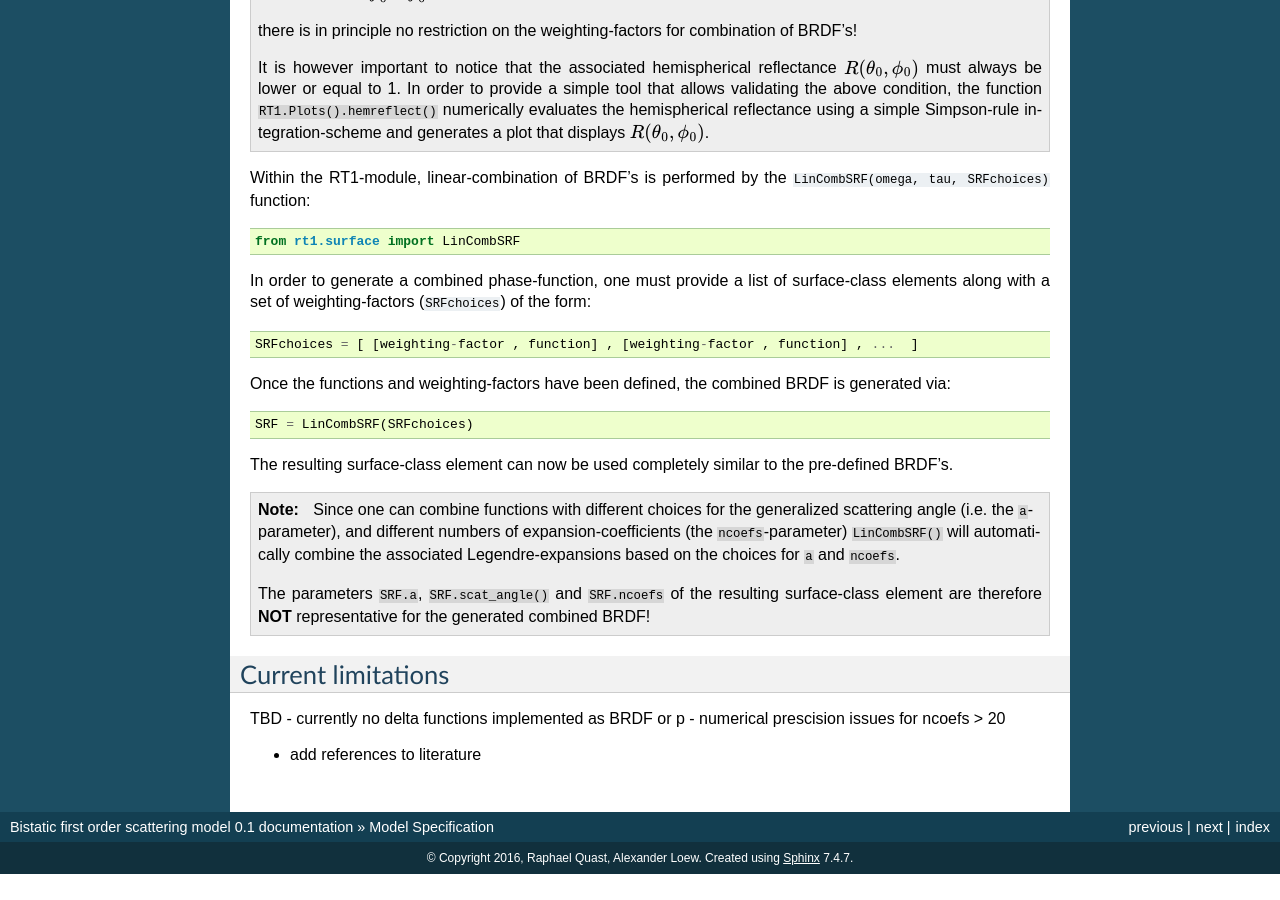
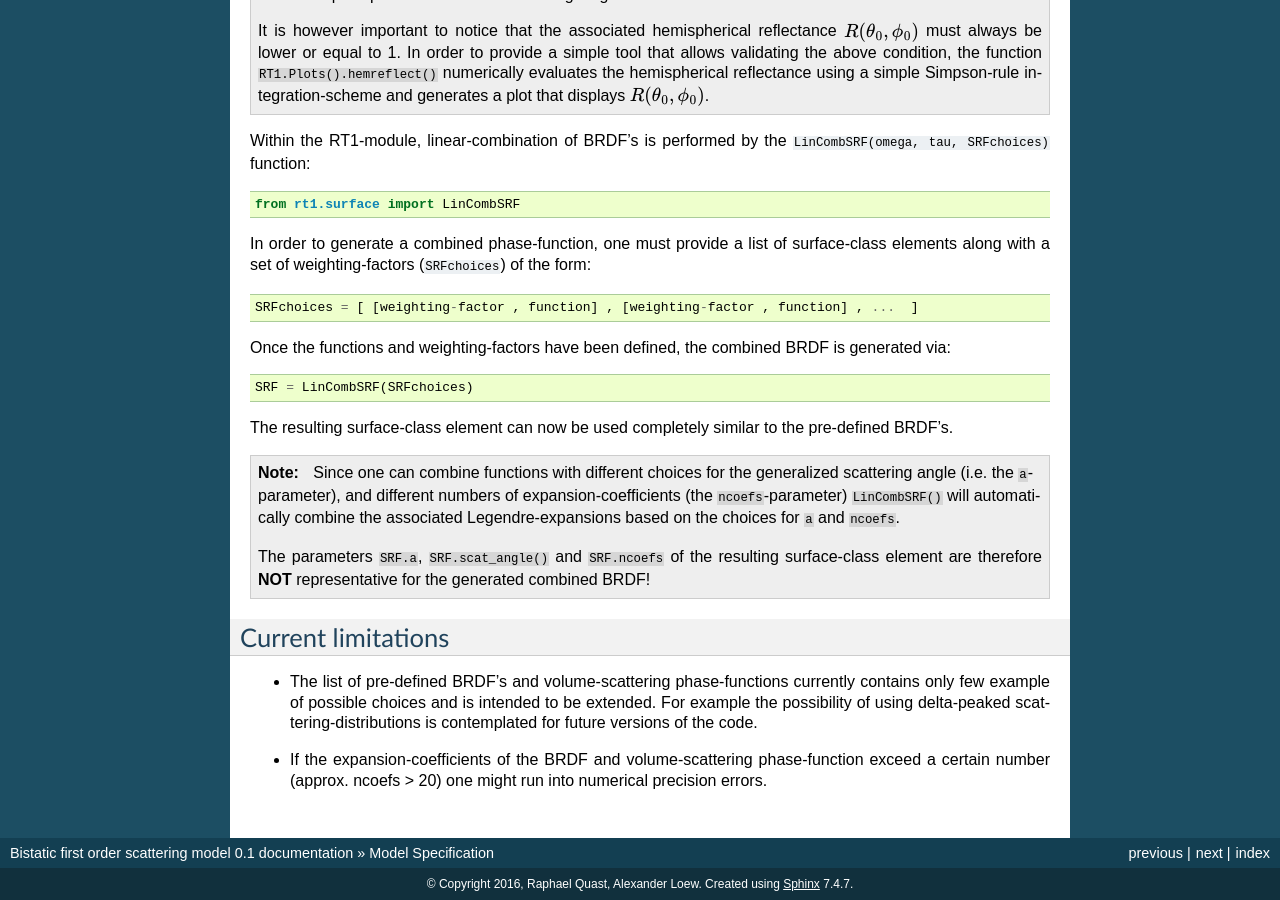
Before and after one commit to TUW-GEO/rt1, a Sphinx documentation site: the page built from doc/model_specification.rst, in a window 1280 px wide and 900 px high, scrolled down 3768 px. Built offline with Sphinx 7.4.7, drawn with Linux system fonts in a browser that asks for light colours; pages that are not in the unit, such as notebooks, are missing from menus; before the commit the page ends 4642 px from its top, so only the background shows below that; some of the changed text lies outside the part shown.

Commit message:
minor changes on model_spec chapter

```diff
--- a/doc/model_specification.rst
+++ b/doc/model_specification.rst
@@ -2,11 +2,6 @@
 
 Model Specification
 ====================
-
-
-TBD: some more cross references to the literature would be good as well, but has lower priority I would say.
-
-
 
 
 Evaluation Geometries
@@ -251,8 +246,8 @@ The resulting surface-class element can now be used completely similar to the pr
 Current limitations
 --------------------
 
-TBD
-- currently no delta functions implemented as BRDF or p
-- numerical prescision issues for ncoefs > 20
+- The list of pre-defined BRDF's and volume-scattering phase-functions currently contains only few example of possible choices and is intended to be extended.
+  For example the possibility of using delta-peaked scattering-distributions is contemplated for future versions of the code.
 
-+ add references to literature
++ If the expansion-coefficients of the BRDF and volume-scattering phase-function exceed a certain number (approx. ncoefs > 20)
+  one might run into numerical precision errors.
```
